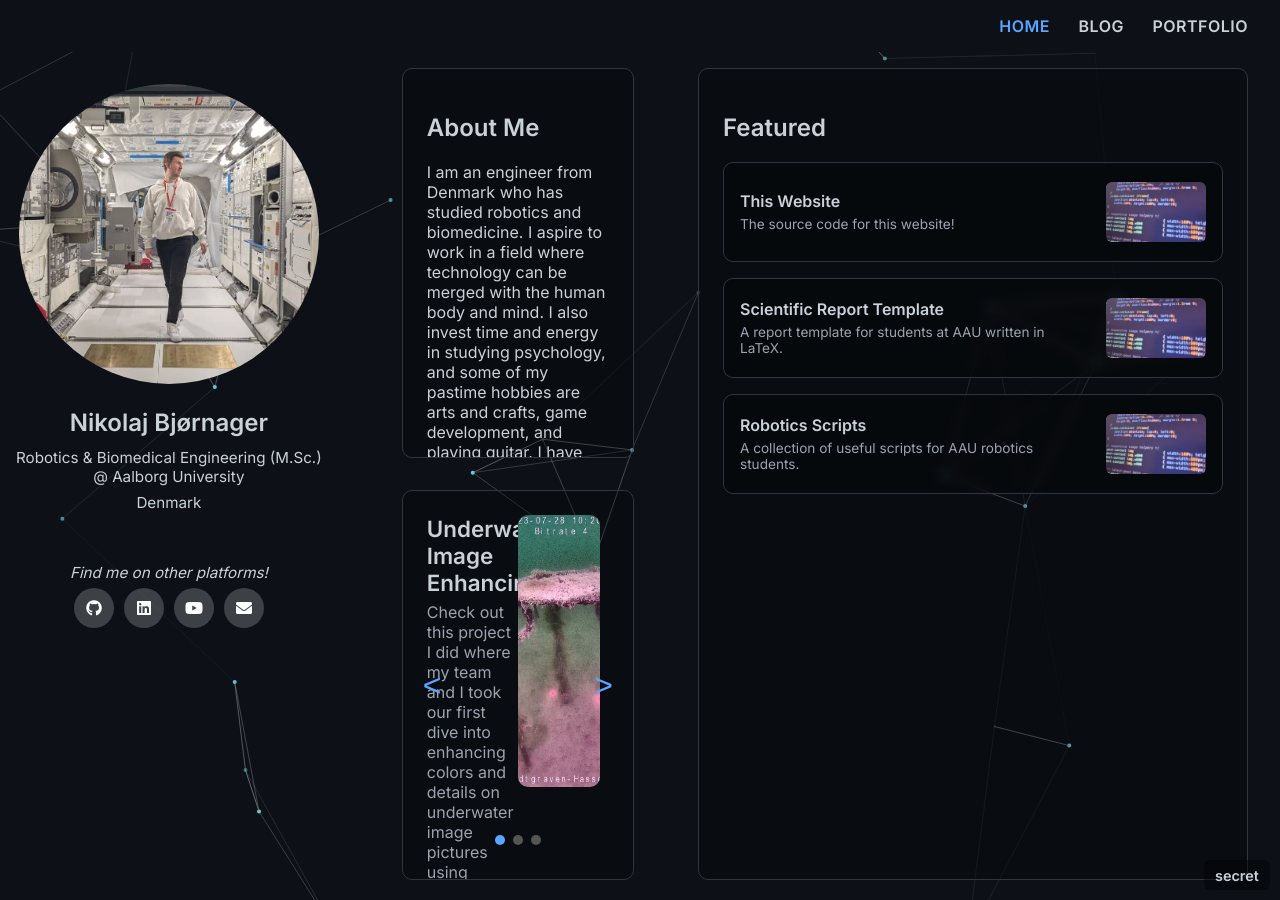
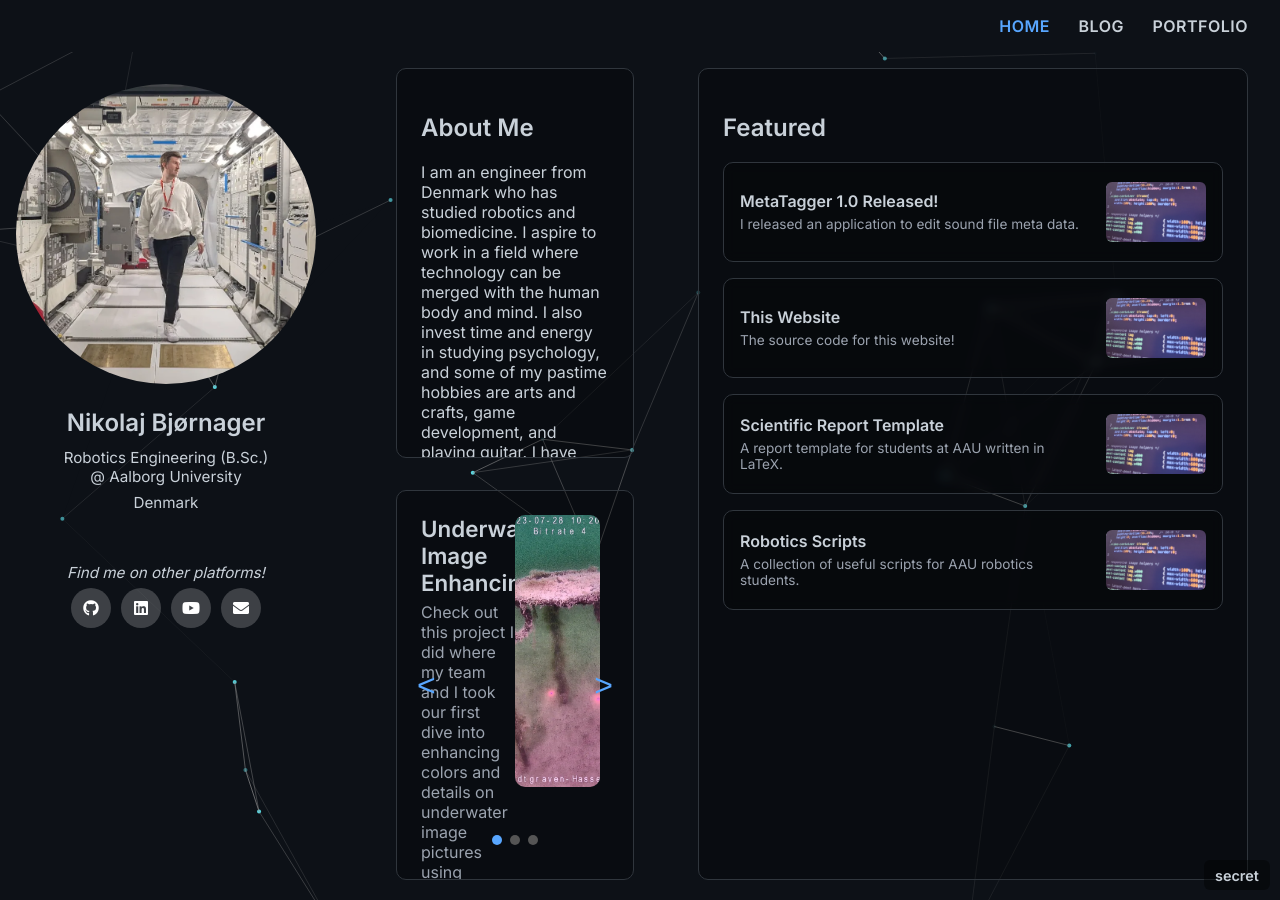
Before and after one commit to NikoBK/NikoBK.github.io, a Jekyll site: the page built from index.html, in a window 1280 px wide. Built offline with Jekyll 4.4.1, drawn with Linux system fonts in a browser that asks for light colours.

Commit message:
update index and add metatagger ref

```diff
--- a/index.html
+++ b/index.html
@@ -23,7 +23,7 @@ title: Nikolaj Bjørnager
     <img src="images/avatar.webp" alt="Nikolaj Bjørnager" title="Image by Diba Alam" />
 
     <h1>Nikolaj Bjørnager</h1>
-    <p>Robotics & Biomedical Engineering (M.Sc.)<br>@ Aalborg University</p>
+    <p>Robotics Engineering (B.Sc.)<br>@ Aalborg University</p>
     <p>Denmark</p>
 
     <p style="margin-top: 3rem;"><i>Find me on other platforms!</i></p>
@@ -109,6 +109,14 @@ title: Nikolaj Bjørnager
 
       <!-- Featured rects: -->
 
+      <a class="repo-card" href="https://github.com/NikoBK/metatagger" target="_blank" rel="noopener">
+      <div class="repo-text">
+      <strong>MetaTagger 1.0 Released!</strong>
+      <small>I released an application to edit sound file meta data.</small>
+      </div>
+      <img src="https://raw.githubusercontent.com/NikoBK/NikoBK.github.io/refs/heads/master/images/thumbs/default.webp" class="repo-thumb" alt="">
+      </a>
+
       <a class="repo-card" href="https://github.com/NikoBK/NikoBK.github.io" target="_blank" rel="noopener">
       <div class="repo-text">
       <strong>This Website</strong>
```
